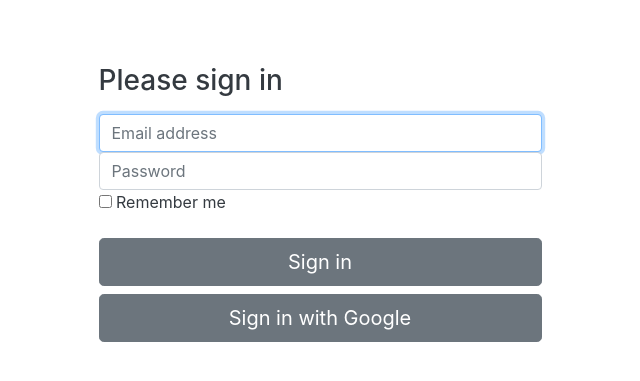
After one commit to MariaHusak/Husak.University.Google-Calendar, a Django app: page /login in a window 1280 px wide. The commit adds this page. Shown: the top 381 px of the page, without its empty margins (320-960 px from the left). Run offline with Django 5.2, Linux system fonts and the light colour scheme; data comes from the database, SQL or seed files in the repository; both versions use the stored data as it was after the commit; some libraries are stand-ins or nearby versions.

Commit message:
Added Login

```diff
--- /dev/null
+++ b/mycalendar/main/templates/account/login.html
@@ -0,0 +1,43 @@
+<!DOCTYPE html>
+<html lang="en">
+{% load socialaccount %}
+  <head>
+    <!-- Required meta tags -->
+    <meta charset="utf-8">
+    <meta name="viewport" content="width=device-width, initial-scale=1, shrink-to-fit=no">
+
+    <!-- Bootstrap CSS -->
+    <link rel="stylesheet" href="https://stackpath.bootstrapcdn.com/bootstrap/4.5.0/css/bootstrap.min.css" integrity="sha384-9aIt2nRpC12Uk9gS9baDl411NQApFmC26EwAOH8WgZl5MYYxFfc+NcPb1dKGj7Sk" crossorigin="anonymous">
+
+    <title>Hello, world!</title>
+  </head>
+  <body>
+
+    <div class="container text-dark mt-5">
+        <div class="row justify-content-md-center">
+          <div class="col-md-5 bg-grey p-3">
+            <form class="form-signin">
+                <h1 class="h3 mb-3">Please sign in</h1>
+                <label for="inputEmail" class="sr-only">Email address</label>
+                <input type="email" id="inputEmail" class="form-control" placeholder="Email address" required autofocus>
+                <label for="inputPassword" class="sr-only">Password</label>
+                <input type="password" id="inputPassword" class="form-control" placeholder="Password" required>
+                <div class="checkbox mb-3">
+                  <label>
+                    <input type="checkbox" value="remember-me"> Remember me
+                  </label>
+                </div>
+                <button class="btn btn-lg btn-secondary btn-block" type="submit">Sign in</button>
+                <a href="{% provider_login_url 'google' %}" class="btn btn btn-secondary btn-lg btn-block" role="button" aria-pressed="true">Sign in with Google</a>
+              </form>
+          </div>
+        </div>
+      </div>
+
+    <!-- Optional JavaScript -->
+    <!-- jQuery first, then Popper.js, then Bootstrap JS -->
+    <script src="https://code.jquery.com/jquery-3.5.1.slim.min.js" integrity="sha384-DfXdz2htPH0lsSSs5nCTpuj/zy4C+OGpamoFVy38MVBnE+IbbVYUew+OrCXaRkfj" crossorigin="anonymous"></script>
+    <script src="https://cdn.jsdelivr.net/npm/popper.js@1.16.0/dist/umd/popper.min.js" integrity="sha384-Q6E9RHvbIyZFJoft+2mJbHaEWldlvI9IOYy5n3zV9zzTtmI3UksdQRVvoxMfooAo" crossorigin="anonymous"></script>
+    <script src="https://stackpath.bootstrapcdn.com/bootstrap/4.5.0/js/bootstrap.min.js" integrity="sha384-OgVRvuATP1z7JjHLkuOU7Xw704+h835Lr+6QL9UvYjZE3Ipu6Tp75j7Bh/kR0JKI" crossorigin="anonymous"></script>
+  </body>
+</html>
--- a/mycalendar/main/templates/main/index.html
+++ b/mycalendar/main/templates/main/index.html
@@ -5,7 +5,7 @@
     {% endblock %}
 
 {% block title %} Google-Calendar {% endblock %}
-
+{% load socialaccount %}
 {% block maincontent %}
     <div>
         <a href="{% url 'home' %}" class="button"><h1>Home</h1></a>
@@ -13,8 +13,8 @@
         <a href="{% url 'privacy' %}" class="button"><h1>Privacy</h1></a>
         <a href="{% url 'calendar' %}" class="button"><h1>Calendar</h1></a>
 
-        <a href="" class="button" class="button1"><h1>Log in</h1></a>
-        <a href="" class="button" class="button1"><h1>Sign up</h1></a>
+        <a href="login" class="button" class="button1"><h1>Sign in</h1></a>
+        <a href="{% provider_login_url 'google' %}" class="button" class="button1"><h1>Sign in with Google</h1></a>
     </div>
     <div>
         <h2>Google-Calendar</h2>
--- a/mycalendar/main/urls.py
+++ b/mycalendar/main/urls.py
@@ -4,6 +4,7 @@ from . import views
 urlpatterns = [
     path('', views.index, name='home'),
     path('privacy', views.privacy, name='privacy'),
+    path('login', views.login, name='login'),
     path('calendar', views.display_calendar, name='calendar'),
     path('calendar/<int:year>/<int:month>/', views.display_calendar, name='calendar_with_params')
 ]
--- a/mycalendar/main/views.py
+++ b/mycalendar/main/views.py
@@ -7,6 +7,9 @@ def index(request):
 
 def privacy(request):
     return render(request, 'main/privacy.html')
+
+def login(request):
+    return render(request, 'account/login.html')
 
 
 def display_calendar(request, year=None, month=None):
--- a/mycalendar/mycalendar/urls.py
+++ b/mycalendar/mycalendar/urls.py
@@ -16,8 +16,11 @@ Including another URLconf
 """
 from django.contrib import admin
 from django.urls import path, include
+from django.views.generic import TemplateView
 
 urlpatterns = [
+    path('', TemplateView.as_view(template_name="main\index.html")),
     path('admin/', admin.site.urls),
-    path('', include('main.urls'))
+    path('', include('main.urls')),
+    path('accounts/', include('allauth.urls')),
 ]
```
Also changed, not shown: mycalendar/main/templates/main/general.html (+1 -19 lines), mycalendar/mycalendar/settings.py (+28 -1 lines), mycalendar/db.sqlite3.
